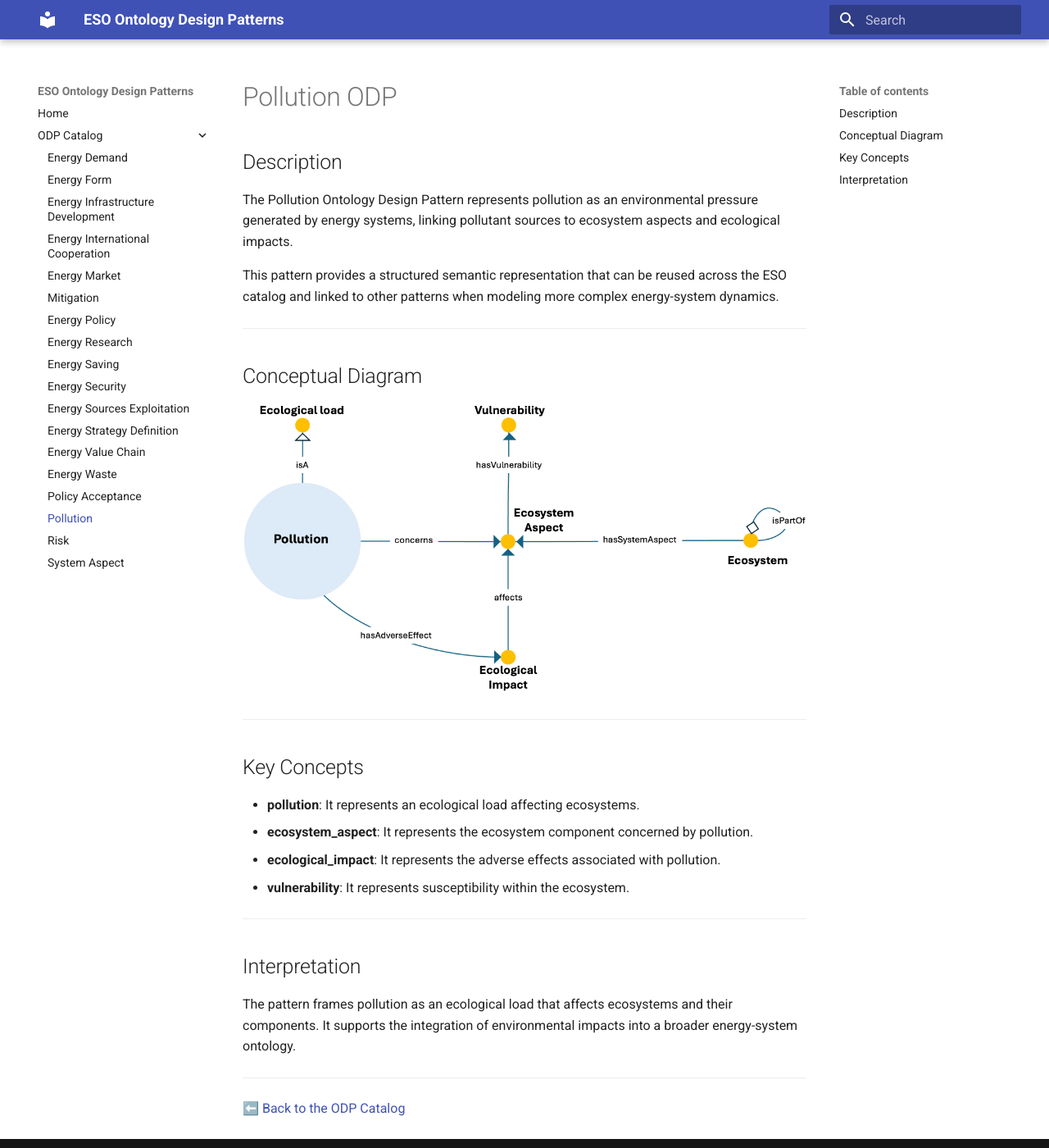
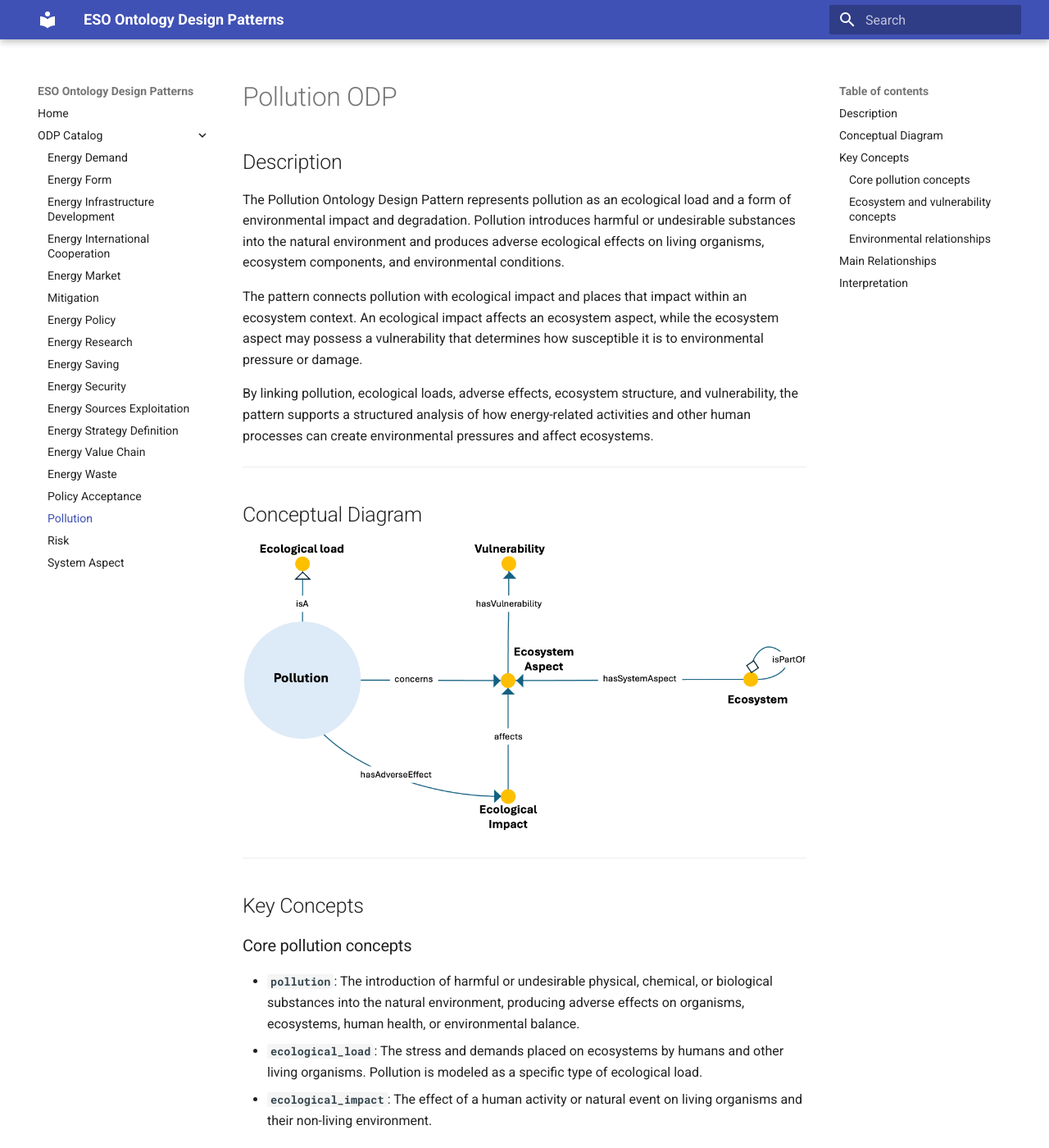
Before and after one commit to AntonioDeNicola/eso-odp-site, an MkDocs documentation site: the page built from docs/odp/pollution.md, in a window 1280 px wide and 1400 px high. Shown: the whole window at 82% size. Built offline with MkDocs 1.6.1 and Material for MkDocs 9.7.7, drawn with Linux system fonts in a browser that asks for light colours; some of the changed text lies outside the part shown.

Commit message:
Update pollution.md

```diff
--- a/docs/odp/pollution.md
+++ b/docs/odp/pollution.md
@@ -1,9 +1,13 @@
 # Pollution ODP
 
 ## Description
-The Pollution Ontology Design Pattern represents pollution as an environmental pressure generated by energy systems, linking pollutant sources to ecosystem aspects and ecological impacts.
 
-This pattern provides a structured semantic representation that can be reused across the ESO catalog and linked to other patterns when modeling more complex energy-system dynamics.
+The Pollution Ontology Design Pattern represents pollution as an ecological load and a form of environmental impact and degradation. Pollution introduces harmful or undesirable substances into the natural environment and produces adverse ecological effects on living organisms, ecosystem components, and environmental conditions.
+
+The pattern connects pollution with ecological impact and places that impact within an ecosystem context. An ecological impact affects an ecosystem aspect, while the ecosystem aspect may possess a vulnerability that determines how susceptible it is to environmental pressure or damage.
+
+By linking pollution, ecological loads, adverse effects, ecosystem structure, and vulnerability, the pattern supports a structured analysis of how energy-related activities and other human processes can create environmental pressures and affect ecosystems.
+
 
 ---
 
@@ -14,16 +18,45 @@ This pattern provides a structured semantic representation that can be reused ac
 
 ## Key Concepts
 
-- **pollution**: It represents an ecological load affecting ecosystems.
-- **ecosystem_aspect**: It represents the ecosystem component concerned by pollution.
-- **ecological_impact**: It represents the adverse effects associated with pollution.
-- **vulnerability**: It represents susceptibility within the ecosystem.
+### Core pollution concepts
+
+- **`pollution`**: The introduction of harmful or undesirable physical, chemical, or biological substances into the natural environment, producing adverse effects on organisms, ecosystems, human health, or environmental balance.
+- **`ecological_load`**: The stress and demands placed on ecosystems by humans and other living organisms. Pollution is modeled as a specific type of ecological load.
+- **`ecological_impact`**: The effect of a human activity or natural event on living organisms and their non-living environment.
+
+### Ecosystem and vulnerability concepts
+
+- **`ecosystem`**: A system formed through interactions between a community of organisms and its physical environment.
+- **`ecosystem_aspect`**: A component, element, characteristic, or environmental condition that contributes to an ecosystem's structure, functioning, and dynamics.
+- **`vulnerability`**: The susceptibility of an ecosystem aspect to harm, disruption, or degradation when exposed to pollution or another environmental pressure.
+
+### Environmental relationships
+
+- **`environmental_impact_and_degradation`**: The broader class of processes and conditions through which human activities or natural events negatively alter environmental quality and ecosystem functioning.
+- **`adverse_effect`**: A harmful consequence associated with pollution and represented in the pattern through an ecological impact.
+
+---
+
+## Main Relationships
+
+| Source concept | Relationship | Target concept |
+|---|---|---|
+| `pollution` | `isA` | `ecological_load`, `environmental_impact_and_degradation` |
+| `pollution` | `hasAdverseEffect` | `ecological_impact` |
+| `ecological_impact` | `affects` | `ecosystem_aspect` |
+| `ecosystem_aspect` | `hasVulnerability` | `vulnerability` |
+| `ecosystem` | `hasSystemAspect` | `ecosystem_aspect` |
+| `ecosystem` | `isSubsystemOf` | `ecosystem` |
 
 ---
 
 ## Interpretation
-The pattern frames pollution as an ecological load that affects ecosystems and their components. It supports the integration of environmental impacts into a broader energy-system ontology.
+
+The pattern combines three complementary perspectives. First, it classifies pollution as an environmental pressure and ecological load. Second, it represents the adverse ecological effects produced by pollution. Third, it locates those effects within an ecosystem by identifying the affected ecosystem aspect and its vulnerability.
+
+This structure makes the pattern suitable for competency questions concerning which ecological impacts result from pollution, which ecosystem components are affected, how vulnerable those components are, and how pollution can be situated within the wider structure of an ecosystem.
 
 ---
 
+
 ⬅️ [Back to the ODP Catalog](./)
```
